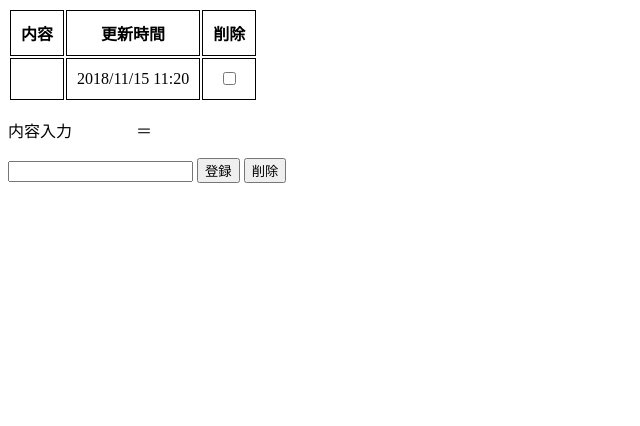
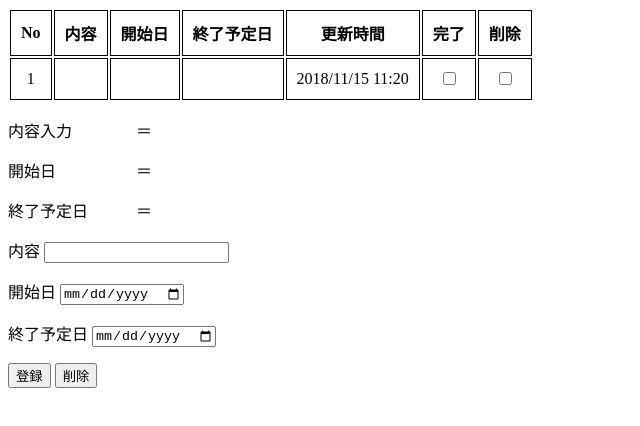
Before and after one commit to doberan/vue_todolist, a plain HTML site: page index.html in a window 1280 px wide. Both pictures are taken after a click on the button "登録". Shown: the whole page, without its empty margins (0-640 px from the left). Drawn offline with nearby package versions, Linux system fonts and the light colour scheme.

Commit message:
項目追加　処理途中

```diff
--- a/index.html
+++ b/index.html
@@ -10,6 +10,15 @@
           padding: 10px;
           text-align: center;
         }
+        .left{
+          text-align: left;
+        }
+        .right{
+          text-align: right;
+        }
+        .center{
+          text-align: center;
+        }
     </style>
   </head>
   <body>
@@ -17,40 +26,67 @@
       <table>
         <tr><th v-for="label in tableLabel">{{label}}</th></tr>
         <tr v-for="(list, index) in lists">
-          <td>{{ list.text }}</td>
-          <td>{{ list.date }}</td>
+          <td class="center">{{ index+1 }}</td>
+          <td class="left">{{ list.text }}</td>
+          <td class="center">{{list.startDate}}</td>
+          <td class="center">{{list.lastDate}}</td>
+          <td class="center">{{ list.date }}</td>
+          <td><input type="checkbox" :id="index" :name="index" :value="index" v-model="saccessList" /></td>
           <td><input type="checkbox" :id="index" :name="index" :value="index" v-model="removeList" /></td>
         </tr>
       </table>
       <div>
         <p>内容入力　　　　＝　 {{ text }}</p>
-        <p v-for="val in removeList"> 　　削除　　　　＝　{{ lists[removeList].text  }}<br></p>
+        <p>開始日　　　　　＝　 {{ startDate }}</p>
+        <p>終了予定日　　　＝　 {{ lastDate }}</p>
+        <p v-for="val in saccessList"> 　　完了　　　　＝　{{ lists[val].text  }}<br></p>
+        <p v-for="val in removeList"> 　　削除　　　　＝　{{ lists[val].text  }}<br></p>
       </div>
-      <input type="text" name="" v-model="text">
-      <button name="submit" v-on:click="submit" >登録</button>
-      <button name="remove" v-on:click="remove" >削除</button>
+      <div>
+        <p>
+          <label>内容</label>
+          <input type="text" name="" v-model="text">
+        </p>
+        <p>
+          <label>開始日</label>
+          <input type="date" name="" v-model="startDate">
+        </p>
+        <p>
+          <label>終了予定日</label>
+          <input type="date" name="" v-model="lastDate">
+        </p>
+        <button name="submit" v-on:click="submit" >登録</button>
+        <button name="remove" v-on:click="remove" >削除</button>
+      </div>
     </div>
     <script type="text/javascript">
       var app = new Vue({
         el: "#app",
         data: {
           tableLabel: [
+            "No",
             "内容",
+            "開始日",
+            "終了予定日",
             "更新時間",
+            "完了",
             "削除"
           ],
           text: "",
+          startDate: "",
+          lastDate: "",
           lists: [],
+          saccessList: [],
           removeList: []
         },
         methods: {
           submit: function(){
             let date = sampleDate(new Date(), "YYYY/MM/DD hh:mm");
-            this.lists.unshift({"text": this.text, "date": date});
+            this.lists.unshift({"id": (localStorage.length+1), "text": this.text, "date": date, "startDate": this.startDate, "lastDate": this.lastDate});
             console.log(date);
             console.log(this.text);
-            localStorage.setItem(date, this.text);
-            this.text = "";
+            localStorage.setItem((localStorage.length+1), '{"text": ' + this.text + ', "date": ' + date + ', "startDate":' + this.startDate + ', "lastDate":' +  this.lastDate + '}');
+            this.text = this.startDate = this.lastDate = "";
           },
           remove: function(){
             // this.lists[e.target.remove-id].remove;
@@ -58,7 +94,7 @@
               console.log(this.removeList[i]);
               for(var j = 0; j < this.lists.length; ++j){
                 if(this.removeList[i] === j){
-                  localStorage.removeItem(this.lists[j].date);
+                  localStorage.removeItem(this.lists[j].id);
                   this.lists.splice(this.lists[j], 1);
                   this.removeList.splice(i, 1);
                 }
@@ -71,7 +107,9 @@
       function init(){
         var keys = [];
         for (var i = localStorage.length - 1; i >= 0; --i) {
-          app.lists.unshift({"id": i, "text": localStorage.getItem(localStorage.key(i)), "date": localStorage.key(i)});
+          let item = localStorage.getItem(localStorage.key(i));
+          console.log("item : " + item);
+          app.lists.unshift({"id": localStorage.key(i), "text": item.text, "date": item.date, "startDate": item.startDate, "lastDate": item.lastDate});
         }
       }
       function sampleDate(date, format) {
```
